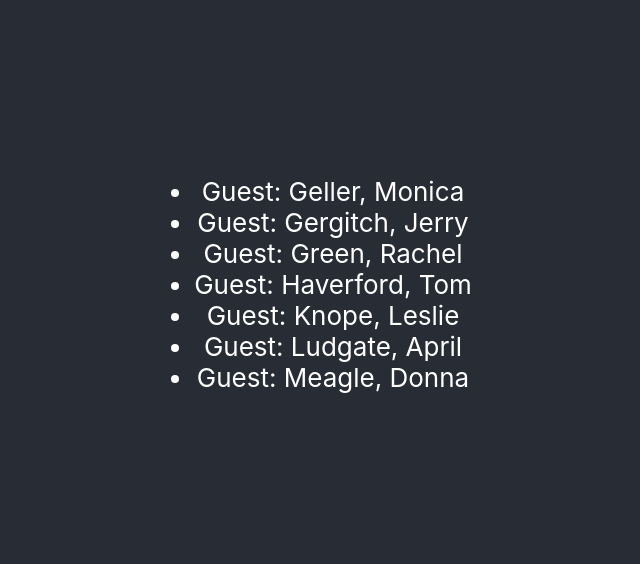
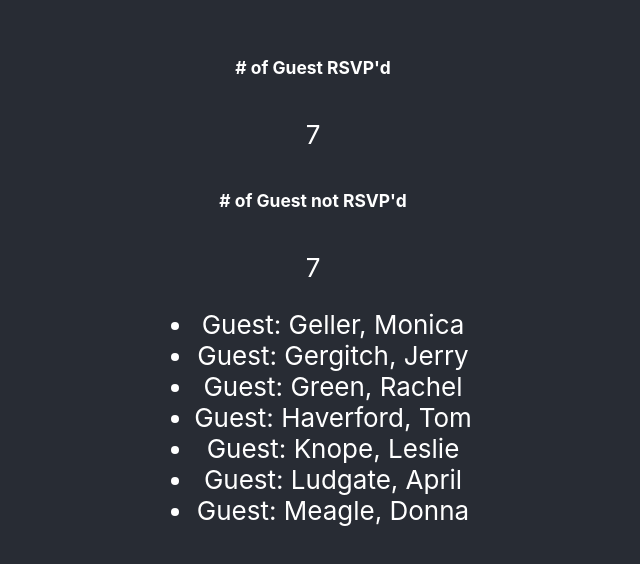
Before and after one commit to markchoward7/galvanize-guest-list-react-app, a React (Create React App) app in the folder my_app_name/: page / in a window 1280 px wide. Shown: the part 116-680 px from the top of the page, without its empty margins (327-967 px from the left). Built offline with nearby package versions, Linux system fonts and the light colour scheme.

Commit message:
display component created

```diff
--- a/my_app_name/src/App.js
+++ b/my_app_name/src/App.js
@@ -2,6 +2,7 @@ import React from 'react';
 import './App.css';
 
 import GuestList from './GuestList'
+import Display from './Display'
 
 var guests = [
   {firstName: "Rachel", lastName: "Green", rsvp: true},
@@ -24,6 +25,9 @@ function App() {
   return (
     <div className="App">
       <header className="App-header">
+        <div class="Display">
+            <Display listOfGuests2={guests} />
+        </div>
         <GuestList listOfGuests={guests} />
       </header>
     </div>
--- /dev/null
+++ b/my_app_name/src/Display.js
@@ -0,0 +1,18 @@
+import React from 'react'
+
+function Display({listOfGuests2}) {
+    console.log(listOfGuests2)
+    let rsvpTrue = listOfGuests2.filter(guest => guest.rsvp).length
+    let rsvpFalse = listOfGuests2.filter(guest => !guest.rsvp).length
+    console.log("RSVP", rsvpTrue)
+    return (
+        <div>
+            <h6># of Guest RSVP'd</h6>
+            {rsvpTrue}
+            <h6># of Guest not RSVP'd</h6>
+            {rsvpFalse}
+        </div>
+    );
+}
+
+export default Display
```
